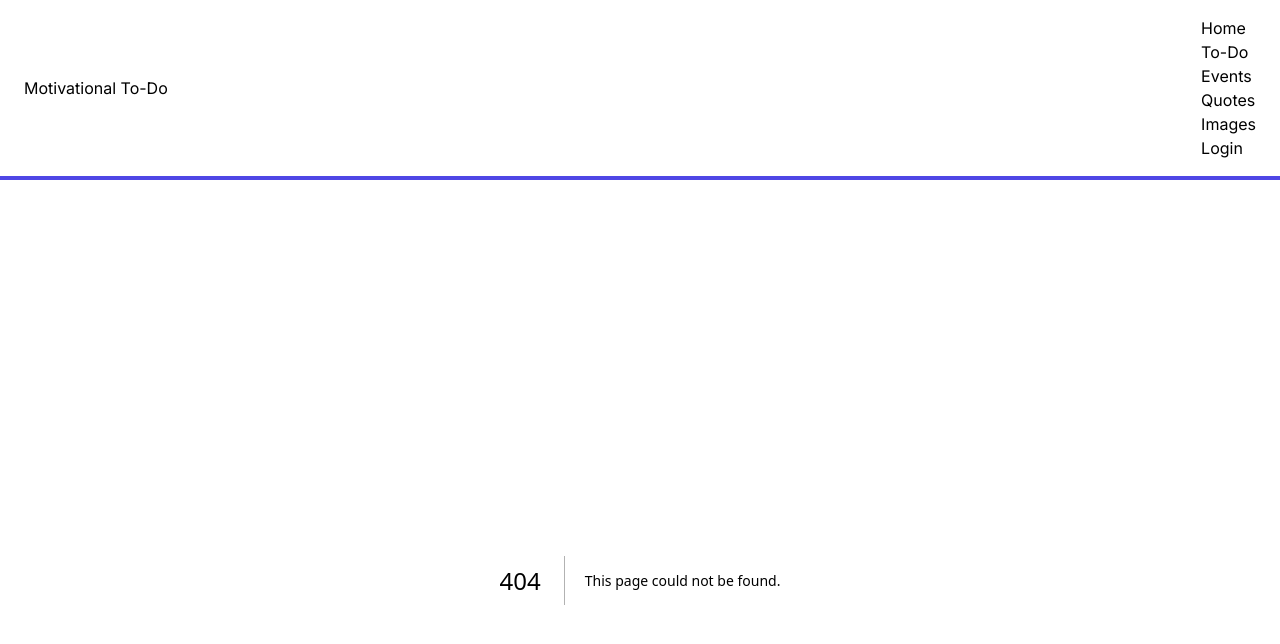
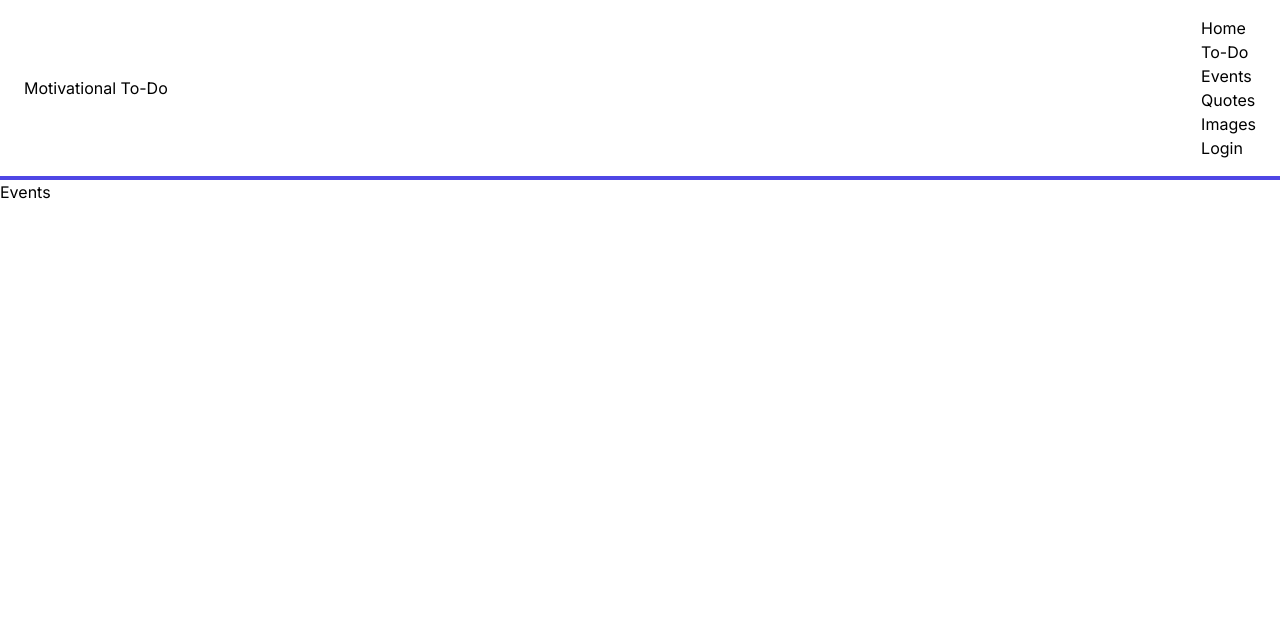
Before and after one commit to matthew-talamantes/motivational-todo, a Next.js app in the folder frontend/: page /events in a window 1280 px wide. Before the commit this address had no page. Shown: the top 644 px of the page. Built offline with nearby package versions, Linux system fonts and the light colour scheme.

Commit message:
Add events placeholder page

```diff
--- /dev/null
+++ b/frontend/src/app/events/page.tsx
@@ -0,0 +1,8 @@
+
+export default function Events() {
+    return (
+        <>
+            <h1>Events</h1>
+        </>
+    );
+}
```
